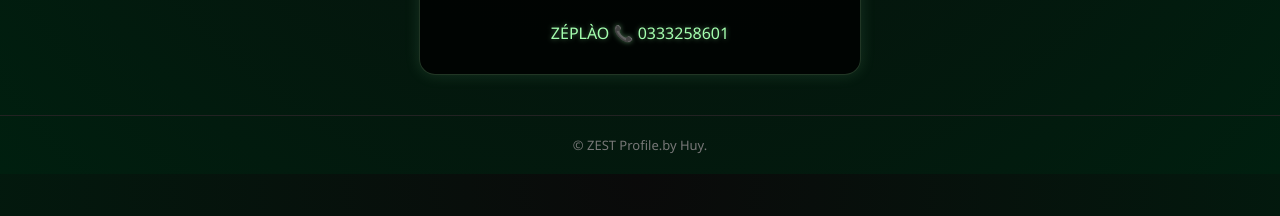
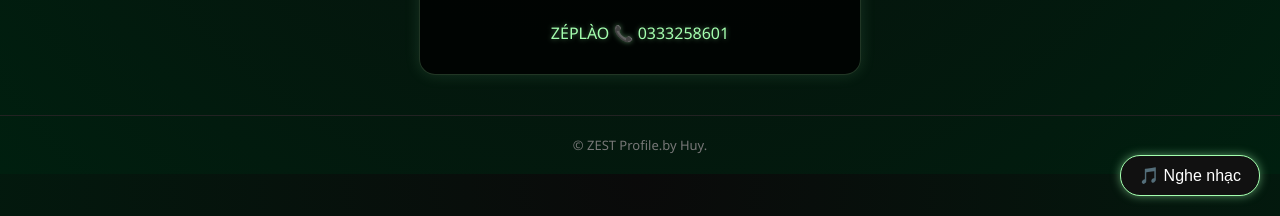
Before and after one commit to Zestnguyen/Profile, a plain HTML site: page index.html in a window 1280 px wide. Shown: the part 584-800 px from the top of the page. Drawn offline with Linux system fonts and the light colour scheme.

Commit message:
index.html

```diff
--- a/index.html
+++ b/index.html
@@ -160,5 +160,51 @@
       glow.style.top = e.pageY + 'px';
     });
   </script>
+  <audio id="bgMusic" loop>
+  <source src="https://drive.google.com/drive/folders/1KiNn3HgaZzIdosNocTzRDH8fL3d5oMCK" type="audio/mpeg">
+  Trình duyệt không hỗ trợ nhạc nền.
+</audio>
+
+<button id="music-btn" onclick="toggleMusic()">🎵 Nghe nhạc</button>
+
+<script>
+  const audio = document.getElementById('bgMusic');
+  const btn = document.getElementById('music-btn');
+  let playing = false;
+
+  function toggleMusic() {
+    if (!playing) {
+      audio.play();
+      btn.textContent = '⏸️ Dừng nhạc';
+    } else {
+      audio.pause();
+      btn.textContent = '🎵 Nghe nhạc';
+    }
+    playing = !playing;
+  }
+</script>
+
+<style>
+#music-btn {
+  position: fixed;
+  bottom: 20px;
+  right: 20px;
+  background-color: #111;
+  color: white;
+  border: 1px solid #a4ffaf;
+  padding: 10px 18px;
+  border-radius: 20px;
+  cursor: pointer;
+  font-size: 16px;
+  box-shadow: 0 0 10px #a4ffaf80;
+  z-index: 1000;
+  transition: 0.3s ease;
+}
+#music-btn:hover {
+  background-color: #1b1b1b;
+  box-shadow: 0 0 15px #a4ffafcc;
+}
+</style>
+
 </body>
 </html>
```
